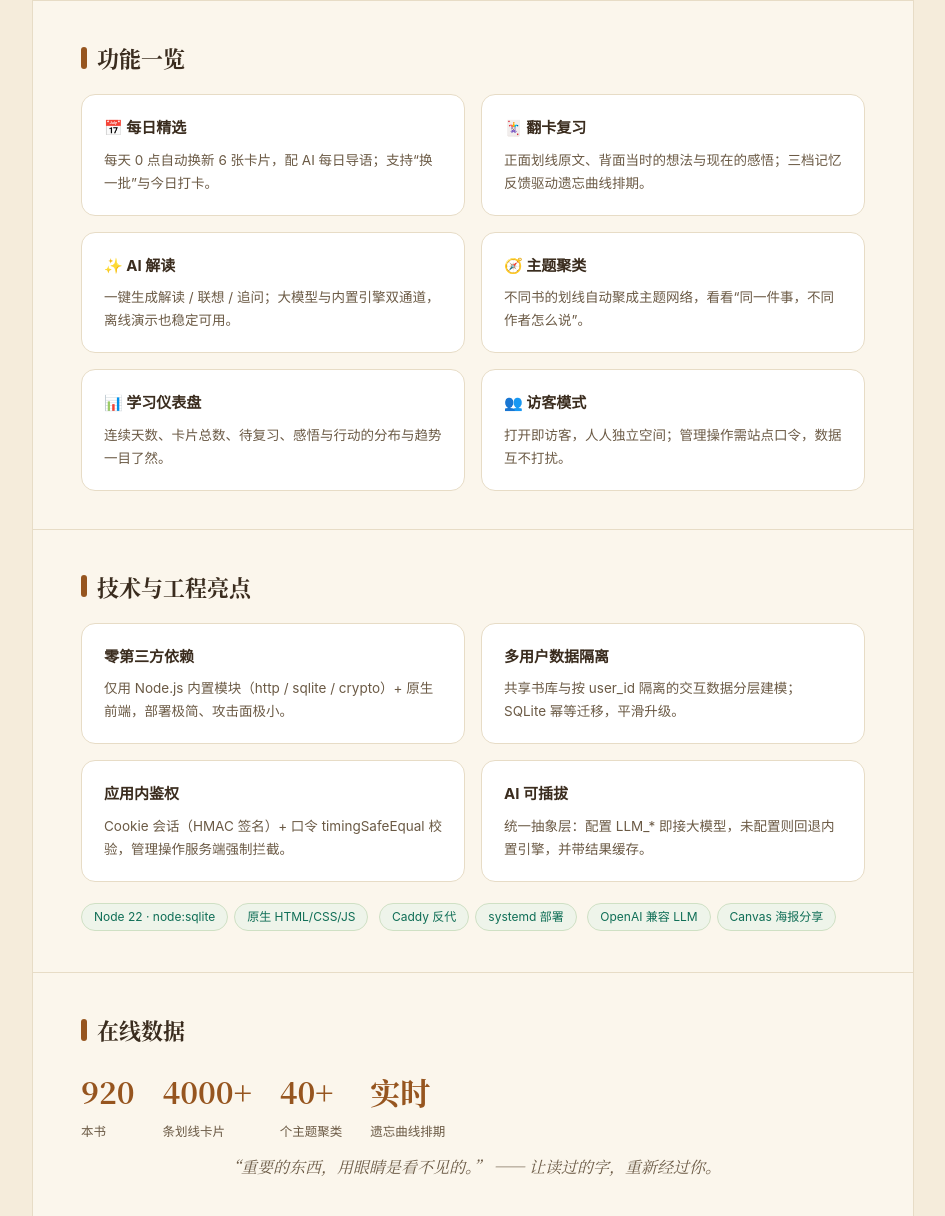
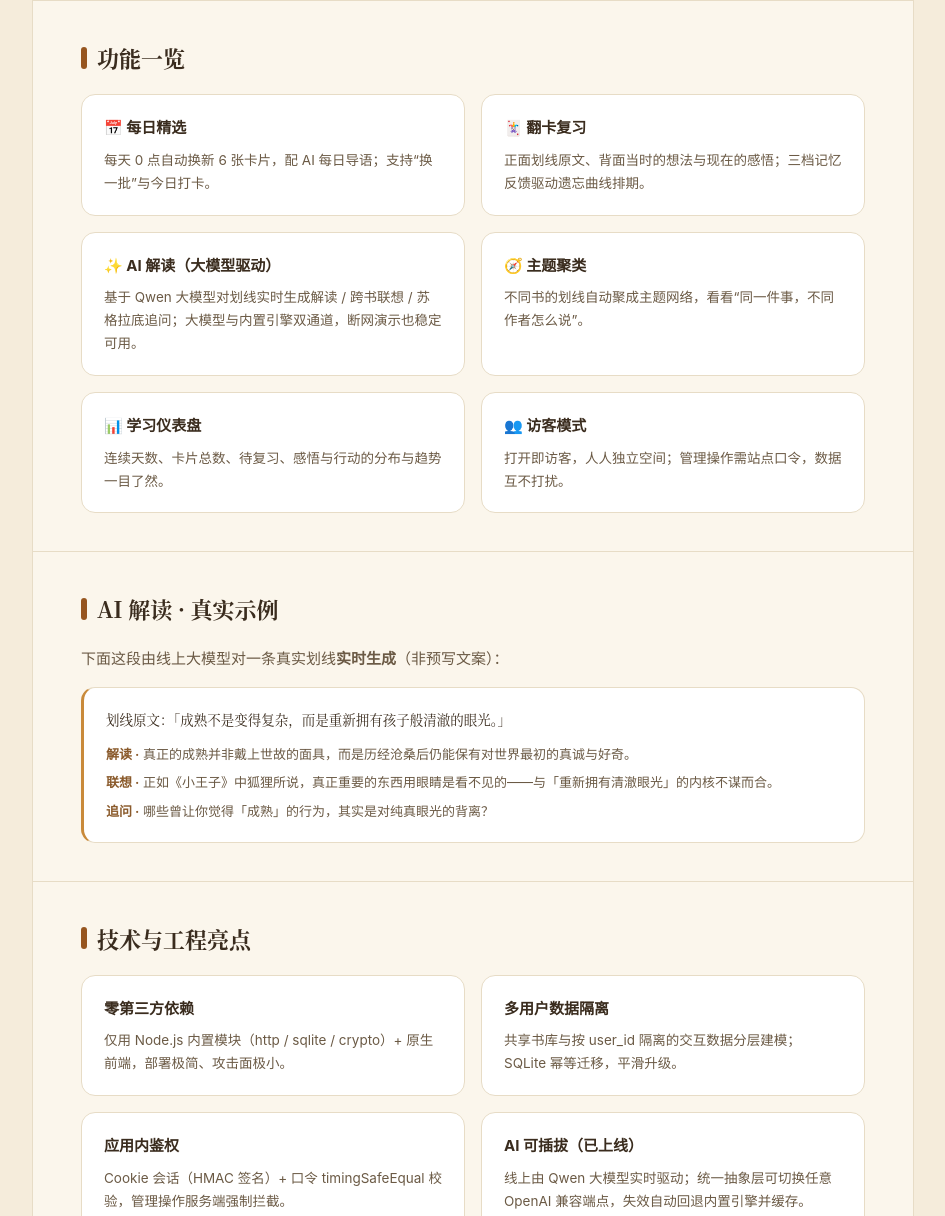
Before and after one commit to zdnuist/reading-cards, a website: page pitch/one-pager.html in a window 1280 px wide. Shown: the part 1130-2346 px from the top of the page, without its empty margins (167-1112 px from the left). Drawn offline with Linux system fonts and the light colour scheme.

Commit message:
docs(pitch): 一页纸/技术报告/演示脚本对齐已上线大模型（Qwen 实时解读 + 真实示例 + 峰值时刻）

```diff
--- a/pitch/one-pager.html
+++ b/pitch/one-pager.html
@@ -104,10 +104,21 @@
     <div class="grid g2">
       <div class="card"><h3>📅 每日精选</h3><p>每天 0 点自动换新 6 张卡片，配 AI 每日导语；支持“换一批”与今日打卡。</p></div>
       <div class="card"><h3>🃏 翻卡复习</h3><p>正面划线原文、背面当时的想法与现在的感悟；三档记忆反馈驱动遗忘曲线排期。</p></div>
-      <div class="card"><h3>✨ AI 解读</h3><p>一键生成解读 / 联想 / 追问；大模型与内置引擎双通道，离线演示也稳定可用。</p></div>
+      <div class="card"><h3>✨ AI 解读（大模型驱动）</h3><p>基于 Qwen 大模型对划线实时生成解读 / 跨书联想 / 苏格拉底追问；大模型与内置引擎双通道，断网演示也稳定可用。</p></div>
       <div class="card"><h3>🧭 主题聚类</h3><p>不同书的划线自动聚成主题网络，看看“同一件事，不同作者怎么说”。</p></div>
       <div class="card"><h3>📊 学习仪表盘</h3><p>连续天数、卡片总数、待复习、感悟与行动的分布与趋势一目了然。</p></div>
       <div class="card"><h3>👥 访客模式</h3><p>打开即访客，人人独立空间；管理操作需站点口令，数据互不打扰。</p></div>
+    </div>
+  </section>
+
+  <section>
+    <h2>AI 解读 · 真实示例</h2>
+    <p class="lede" style="margin-bottom:16px">下面这段由线上大模型对一条真实划线<b>实时生成</b>（非预写文案）：</p>
+    <div class="card" style="border-left:3px solid #c98a3a">
+      <p style="font-family:var(--serif);color:var(--ink);margin-bottom:12px">划线原文：「成熟不是变得复杂，而是重新拥有孩子般清澈的眼光。」</p>
+      <p style="font-size:13px;margin-bottom:6px"><b style="color:var(--accent2)">解读 ·</b> 真正的成熟并非戴上世故的面具，而是历经沧桑后仍能保有对世界最初的真诚与好奇。</p>
+      <p style="font-size:13px;margin-bottom:6px"><b style="color:var(--accent2)">联想 ·</b> 正如《小王子》中狐狸所说，真正重要的东西用眼睛是看不见的——与「重新拥有清澈眼光」的内核不谋而合。</p>
+      <p style="font-size:13px"><b style="color:var(--accent2)">追问 ·</b> 哪些曾让你觉得「成熟」的行为，其实是对纯真眼光的背离？</p>
     </div>
   </section>
 
@@ -117,12 +128,12 @@
       <div class="card"><h3>零第三方依赖</h3><p>仅用 Node.js 内置模块（http / sqlite / crypto）+ 原生前端，部署极简、攻击面极小。</p></div>
       <div class="card"><h3>多用户数据隔离</h3><p>共享书库与按 user_id 隔离的交互数据分层建模；SQLite 幂等迁移，平滑升级。</p></div>
       <div class="card"><h3>应用内鉴权</h3><p>Cookie 会话（HMAC 签名）+ 口令 timingSafeEqual 校验，管理操作服务端强制拦截。</p></div>
-      <div class="card"><h3>AI 可插拔</h3><p>统一抽象层：配置 LLM_* 即接大模型，未配置则回退内置引擎，并带结果缓存。</p></div>
+      <div class="card"><h3>AI 可插拔（已上线）</h3><p>线上由 Qwen 大模型实时驱动；统一抽象层可切换任意 OpenAI 兼容端点，失效自动回退内置引擎并缓存。</p></div>
     </div>
     <div style="margin-top:18px">
       <span class="pill">Node 22 · node:sqlite</span><span class="pill">原生 HTML/CSS/JS</span>
       <span class="pill">Caddy 反代</span><span class="pill">systemd 部署</span>
-      <span class="pill">OpenAI 兼容 LLM</span><span class="pill">Canvas 海报分享</span>
+      <span class="pill">Qwen 大模型实时解读</span><span class="pill">Canvas 海报分享</span>
     </div>
   </section>
 
```
Also changed, not shown: pitch/技术报告.md (+7 -5 lines), pitch/演示脚本.md (+6 -4 lines).
